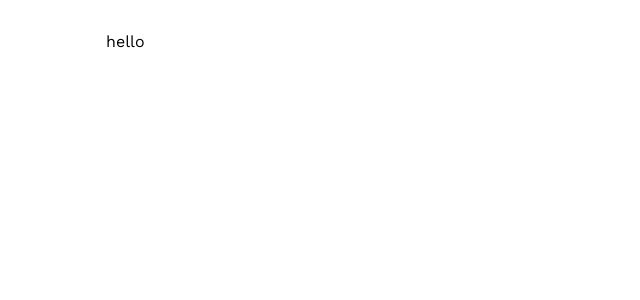
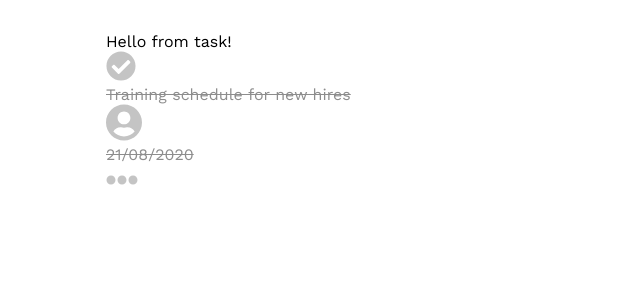
Before and after one commit to badalsaibo/dashboard-demo, a React (Create React App) app: page / in a window 1280 px wide. Shown: the top 300 px of the page, without its empty margins (0-640 px from the left). Built offline with nearby package versions, Linux system fonts and the light colour scheme.

Commit message:
finalised  styles for task component.

```diff
--- a/src/App.js
+++ b/src/App.js
@@ -1,9 +1,45 @@
 import React from 'react';
+
+import Task from './components/Task/Task';
 
 import './App.css';
 
+const data = [
+  {
+    completed: true,
+    title: 'Training schedule for new hires',
+    assignee: 'Mark Jonas',
+    dueDate: '21/08/2020',
+    description:
+      'Dicta eaque non quas soluta omnis dicta. Harum quaerat omnis voluptatibus tempore quasi. Dolores dolorum adipisci ut. Aut est dicta ea odit. Aut vel et harum dolorum.',
+    asanaUrl: 'https://asana.com',
+  },
+  {
+    completed: false,
+    title: 'Discuss canditates for sales manager',
+    assignee: 'Rishabh Parth',
+    dueDate: '22/08/2020',
+    description:
+      'Dicta eaque non quas soluta omnis dicta. Harum quaerat omnis voluptatibus tempore quasi. Dolores dolorum adipisci ut. Aut est dicta ea odit. Aut vel et harum dolorum.',
+    asanaUrl: 'https://asana.com',
+  },
+  {
+    completed: false,
+    assignee: 'Meghna',
+    title: 'Workload check-in',
+    dueDate: '25/08/2020',
+    description:
+      'Dicta eaque non quas soluta omnis dicta. Harum quaerat omnis voluptatibus tempore quasi. Dolores dolorum adipisci ut. Aut est dicta ea odit. Aut vel et harum dolorum.',
+    asanaUrl: 'https://asana.com',
+  },
+];
+
 function App() {
-  return <div className="container">hello</div>;
+  return (
+    <div className="container">
+      <Task data={data[0]} />
+    </div>
+  );
 }
 
 export default App;
--- /dev/null
+++ b/src/components/Task/Task.css
@@ -0,0 +1,37 @@
+.task {
+}
+
+.task__checkbox {
+}
+
+.task__checkbox-ticked {
+}
+
+.task__checkbox-empty {
+  width: 30px;
+  height: 30px;
+  border-radius: 50%;
+  border: 4px solid #5d5c5c;
+  cursor: pointer;
+}
+
+.task__title {
+}
+
+.task__assignee {
+}
+
+.task__due-date {
+}
+
+.completed .task__title,
+.completed .task__due-date {
+  color: #8d8d8d;
+  text-decoration-line: line-through;
+}
+
+.completed .task__checkbox,
+.completed .task__assignee,
+.completed .task__view-more {
+  fill: #c4c4c4;
+}
--- /dev/null
+++ b/src/components/Task/Task.js
@@ -0,0 +1,35 @@
+import React from 'react';
+
+import { ReactComponent as CheckboxIcon } from '../../icons/check-circle.svg';
+import { ReactComponent as ViewMoreIcon } from '../../icons/ellipsis-h.svg';
+
+import { ReactComponent as UserIcon } from '../../icons/user.svg';
+
+import './Task.css';
+
+const Task = ({ data: { completed, title, assignee, dueDate } }) => {
+  return (
+    <div className={completed ? 'task completed' : 'task'}>
+      Hello from task!
+      <div className="task__checkbox">
+        {completed ? (
+          <div className="task__checkbox-ticked">
+            <CheckboxIcon width="30" />
+          </div>
+        ) : (
+          <div className="task__checkbox-empty"></div>
+        )}
+      </div>
+      <div className="task__title">{title}</div>
+      <div className="task__assignee">
+        <UserIcon width="36" />
+      </div>
+      <div className="task__due-date">{dueDate}</div>
+      <div className="task__view-more">
+        <ViewMoreIcon width="32" />
+      </div>
+    </div>
+  );
+};
+
+export default Task;
```
Also changed, not shown: src/icons/ellipsis-h.svg (added), src/icons/user.svg.
